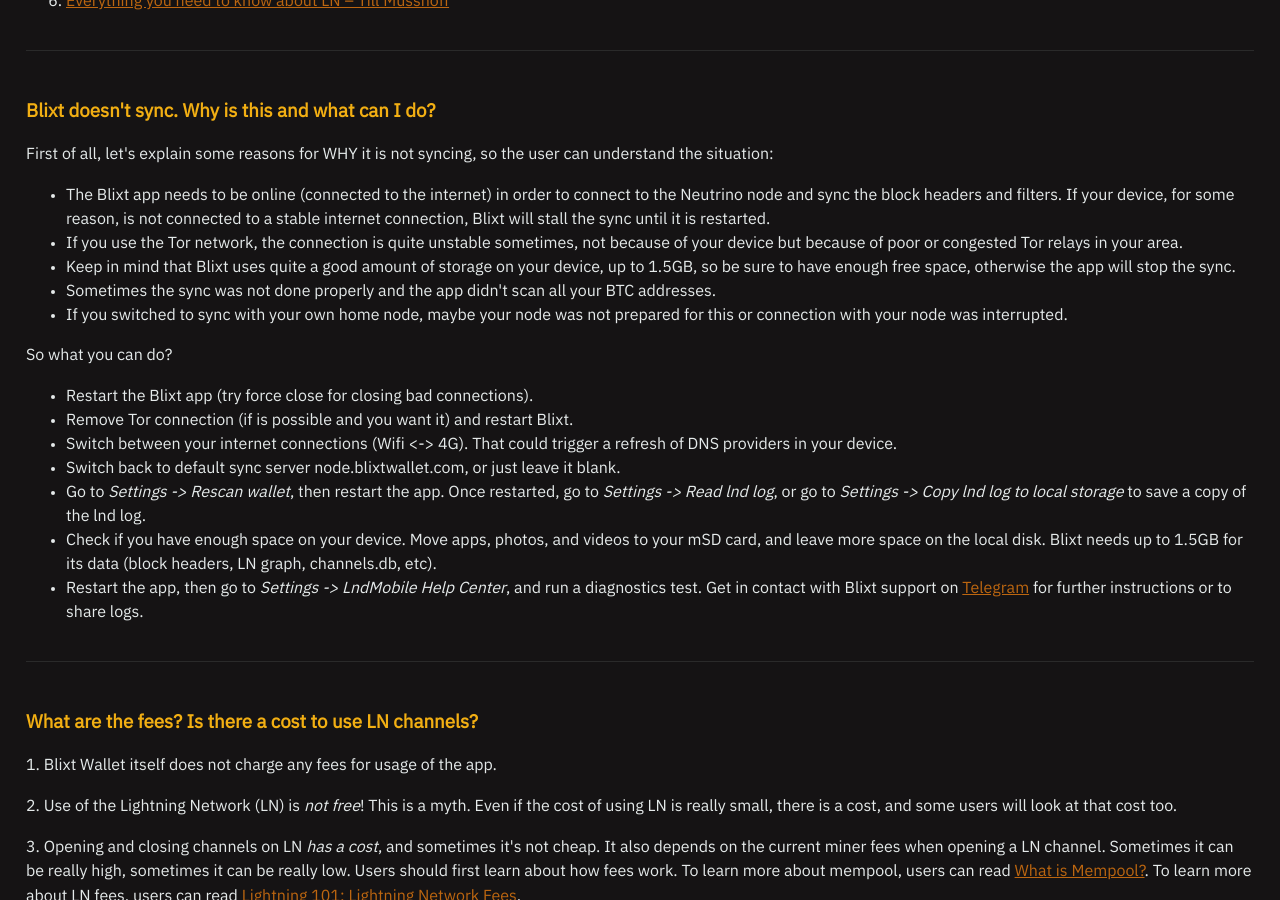
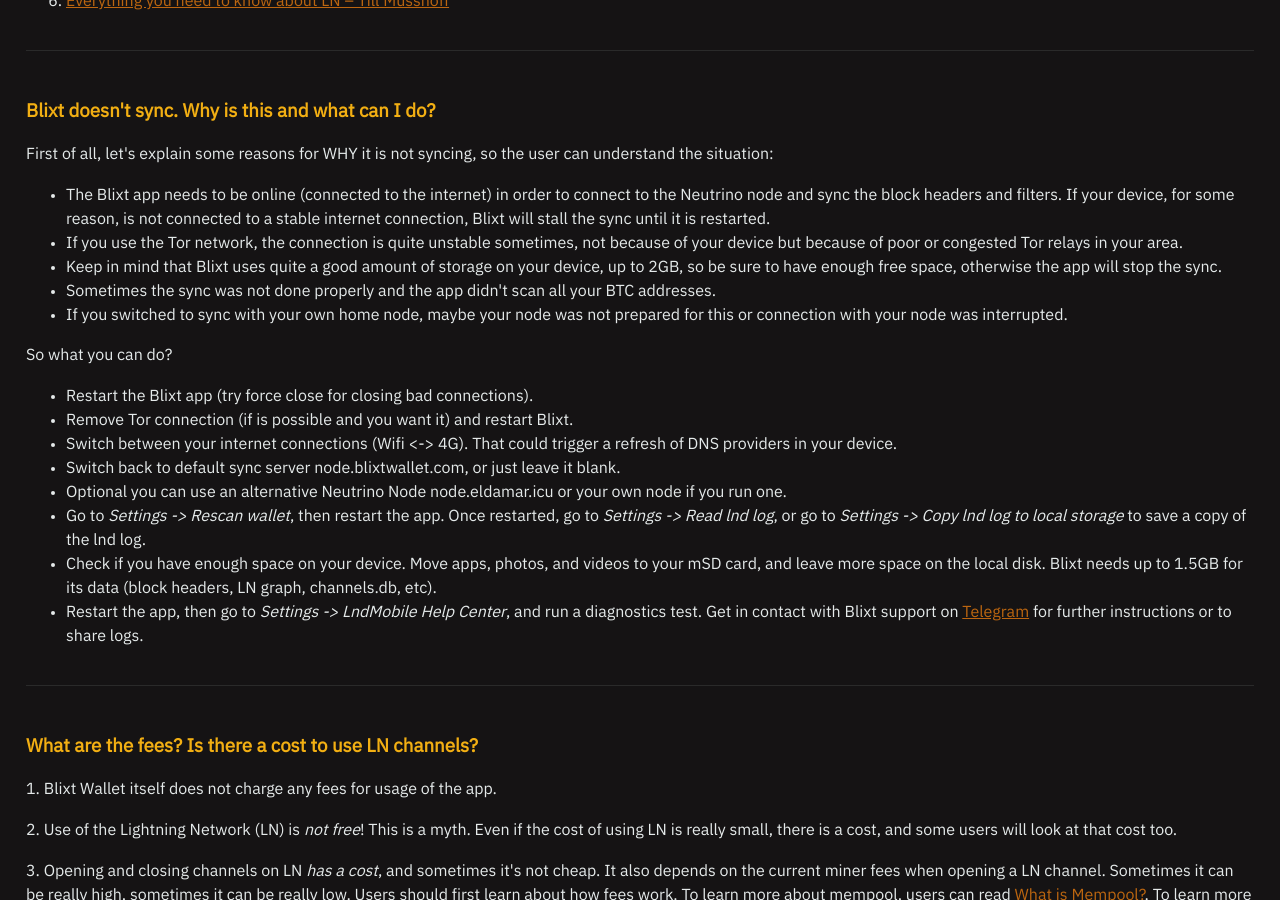
Before and after one commit to BlixtWallet/blixtwallet.github.io, a Jekyll site: the page built from faq.html, in a window 1280 px wide and 900 px high, scrolled down 1579 px. Built offline with Jekyll 4.4.1, drawn with Linux system fonts in a browser that asks for light colours.

Commit message:
add alternative neutrino

```diff
--- a/faq.html
+++ b/faq.html
@@ -155,7 +155,7 @@
         connection, Blixt will stall the sync until it is restarted.</li>
       <li>If you use the Tor network, the connection is quite unstable sometimes, not because of your device but because
         of poor or congested Tor relays in your area.</li>
-      <li>Keep in mind that Blixt uses quite a good amount of storage on your device, up to 1.5GB, so be
+      <li>Keep in mind that Blixt uses quite a good amount of storage on your device, up to 2GB, so be
         sure to have enough free space, otherwise the app will stop the sync.</li>
       <li>Sometimes the sync was not done properly and the app didn't scan all your BTC addresses.</li>
       <li>If you switched to sync with your own home node, maybe your node was not prepared for this or connection with
@@ -167,6 +167,7 @@
       <li>Remove Tor connection (if is possible and you want it) and restart Blixt.</li>
       <li>Switch between your internet connections (Wifi <-> 4G). That could trigger a refresh of DNS providers in your device.</li>
       <li>Switch back to default sync server node.blixtwallet.com, or just leave it blank.</li>
+      <li>Optional you can use an alternative Neutrino Node node.eldamar.icu or your own node if you run one.</li>
       <li>Go to <i>Settings -> Rescan wallet</i>, then restart the app. Once restarted, go to <i>Settings -> Read lnd
           log</i>, or go to <i>Settings -> Copy lnd log to local storage</i> to save a copy of the lnd log.</li>
       <li>Check if you have enough space on your device. Move apps, photos, and videos to your mSD card, and leave more
--- a/faq_es.html
+++ b/faq_es.html
@@ -128,6 +128,7 @@
     <li>Reinicie la aplicación Blixt (incluso intente forzar el cierre, para cerrar malas conexiones).</li>
     <li>Desactiva la conexión Tor (si es posible y lo desea) y reinicie Blixt.</li>
     <li>Vuelva al servidor de sincronización predeterminado node.blixtwallet.com o simplemente déjelo en blanco.</li>
+    <li>Opcional, puede usar un nodo Neutrino alternativo node.eldamar.icu o su propio nodo si ejecuta uno.</li>
     <li>Vaya a la configuración y marque la opción "volver a escanear la billetera", luego reinicie la aplicación. Una vez que comenzó, busque en los registros de lnd y espere pacientemente para terminar.</li>
     <li>Compruebe si tiene suficiente espacio en su dispositivo, mueva algunas aplicaciones, fotos, videos a su tarjeta mSD y deje más espacio en el disco local. Blixt necesita hasta 1,5 GB para sus datos (encabezados de bloque, gráfico LN, canales.db, etc.).</li>
     <li>Reinicie la aplicación, luego vaya a la configuración, a la última sección llamada "Centro de ayuda LND" y ejecute algunos diagnósticos. Póngase en contacto con el soporte de Blixt en el grupo de Telegram para obtener más instrucciones o compartir registros de lnd.</li>
```
